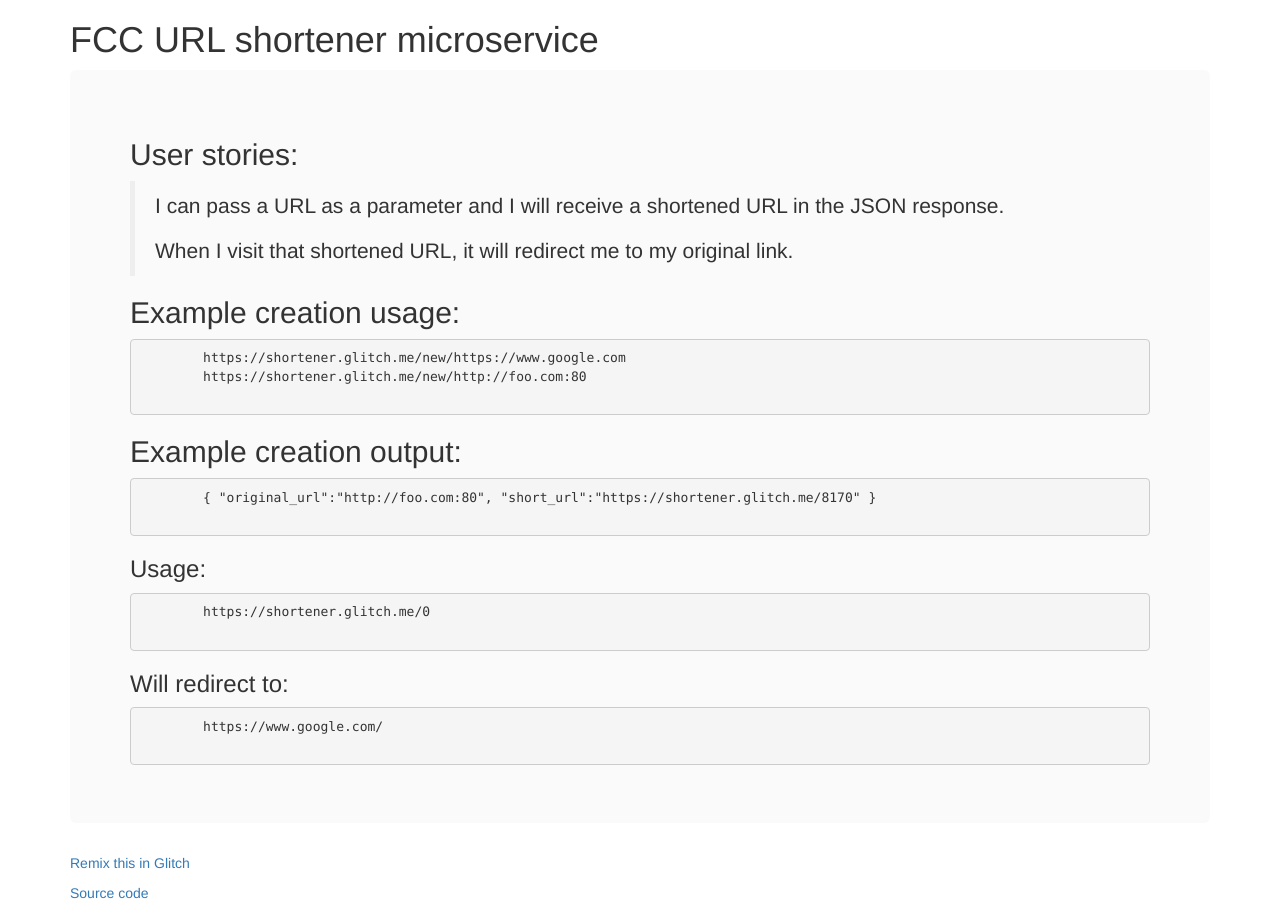
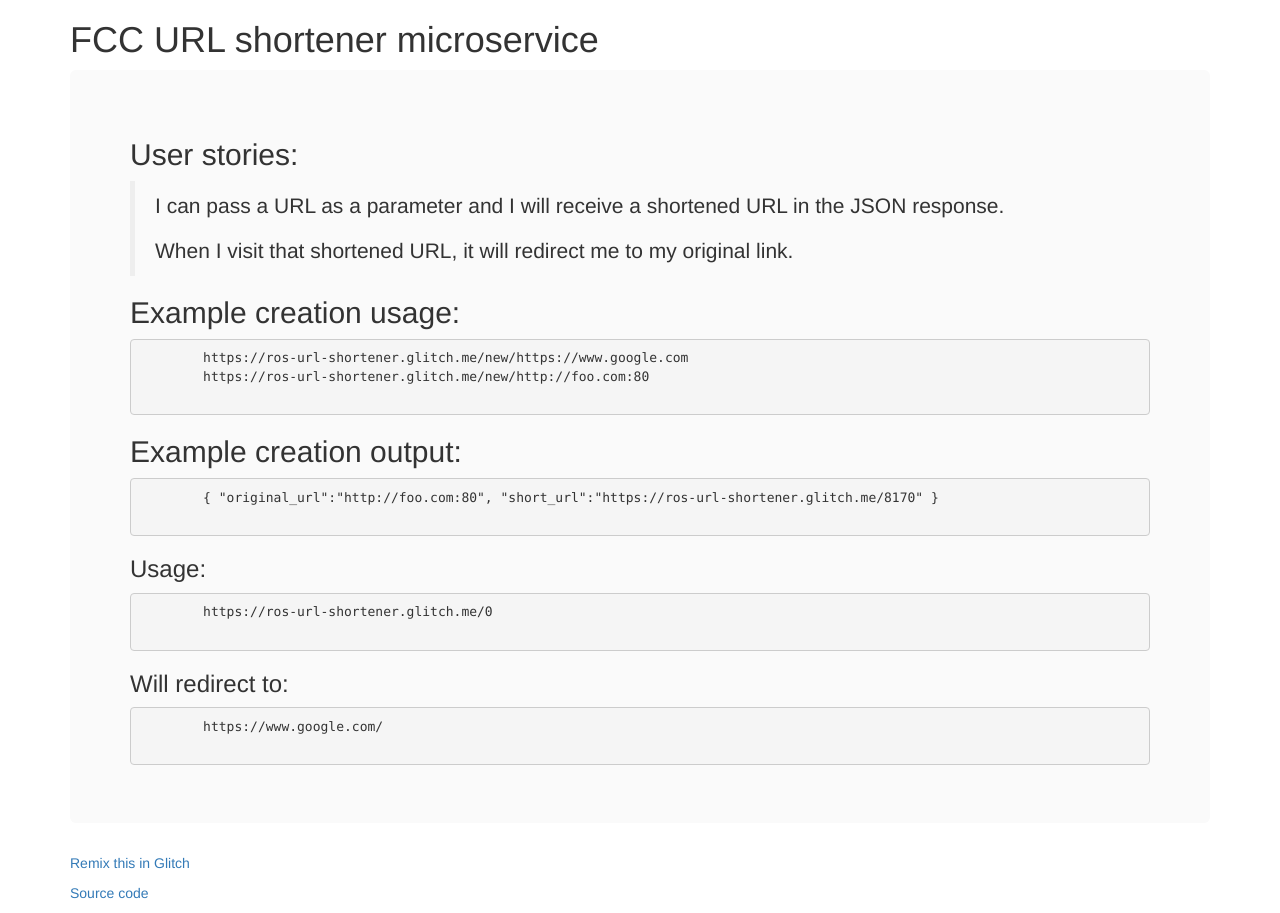
Before and after one commit to Richienb/ros-url-shortener, a website: page views/index.html in a window 1280 px wide. Drawn offline with nearby package versions, Linux system fonts and the light colour scheme.

Commit message:
☔️🕷 Checkpoint ./server.js:1729229/1069 ./views/index.html:1729229/243

```diff
--- a/server.js
+++ b/server.js
@@ -2,8 +2,9 @@ var express = require('express');
 var app = express();
 var mongodb = require('mongodb');
 var dbUrl = process.env.MONGOLAB_URI;
+console.log(process.env.MONGOLAB_URI)
 var client = mongodb.MongoClient;
-var base_url = 'https://shortener.glitch.com/'
+var base_url = 'https://ros-url-shortener.glitch.com/'
 var validUrl = require('valid-url');
 
 app.get("/", function(request, response) {
@@ -12,6 +13,7 @@ app.get("/", function(request, response) {
 
 app.get("/new/*", function(request, response) {
     client.connect(dbUrl, function(err, db) {
+      console.log(err)
         if (!err) {
             //Check provided URL
             if (!validUrl.isWebUri(request.params[0])) {
--- a/views/index.html
+++ b/views/index.html
@@ -28,20 +28,20 @@
         Example creation usage:
       </h2>
       <pre>
-        https://shortener.glitch.me/new/https://www.google.com
-        https://shortener.glitch.me/new/http://foo.com:80
+        https://ros-url-shortener.glitch.me/new/https://www.google.com
+        https://ros-url-shortener.glitch.me/new/http://foo.com:80
       </pre>
       <h2>
         Example creation output:
       </h2>
       <pre>
-        { "original_url":"http://foo.com:80", "short_url":"https://shortener.glitch.me/8170" }
+        { "original_url":"http://foo.com:80", "short_url":"https://ros-url-shortener.glitch.me/8170" }
       </pre>
       <h3>
         Usage:
       </h3>
       <pre>
-        https://shortener.glitch.me/0
+        https://ros-url-shortener.glitch.me/0
       </pre>
       <h3>
         Will redirect to:
@@ -58,7 +58,7 @@
         </a>
       </p>
       <p>
-        <a href="https://github.com/barottomartin/fcc-shortener">
+        <a href="https://github.com/Richienb/ros-url-shortener">
           Source code
         </a>
       </p>
```
